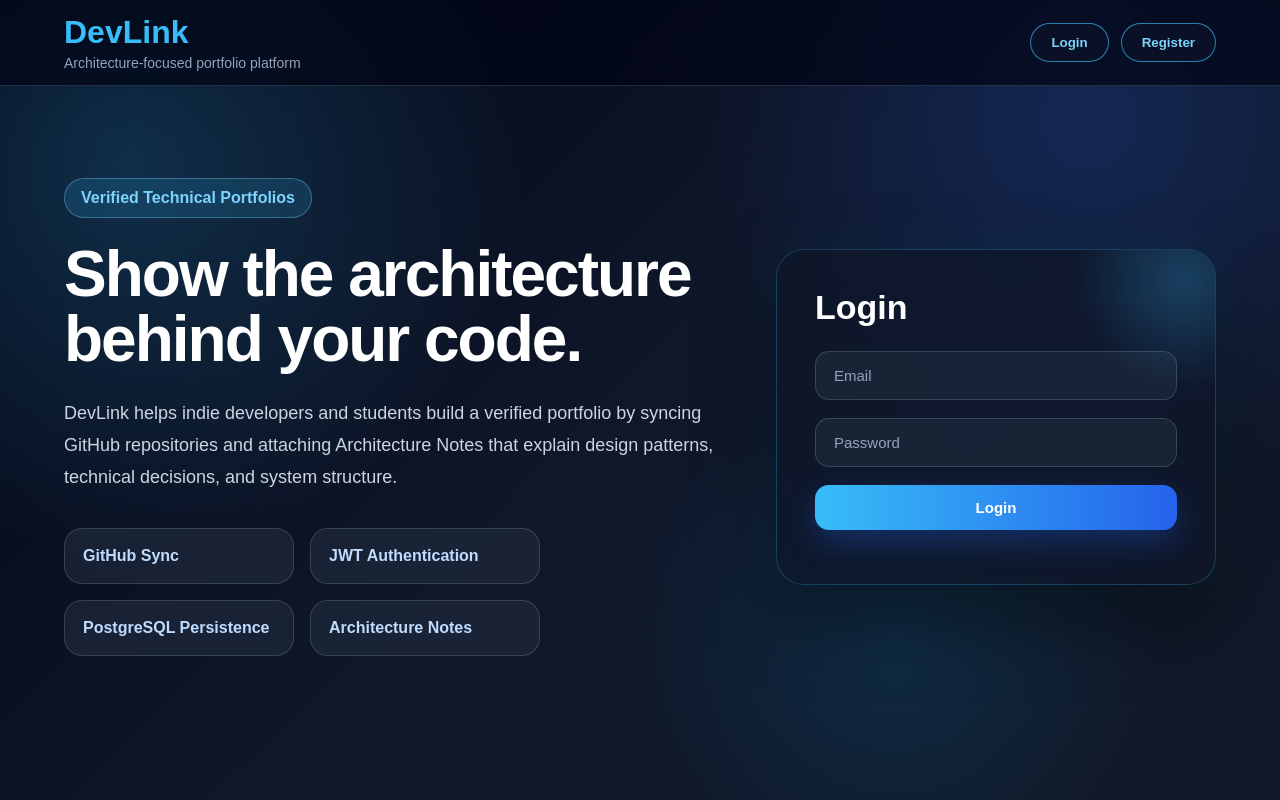
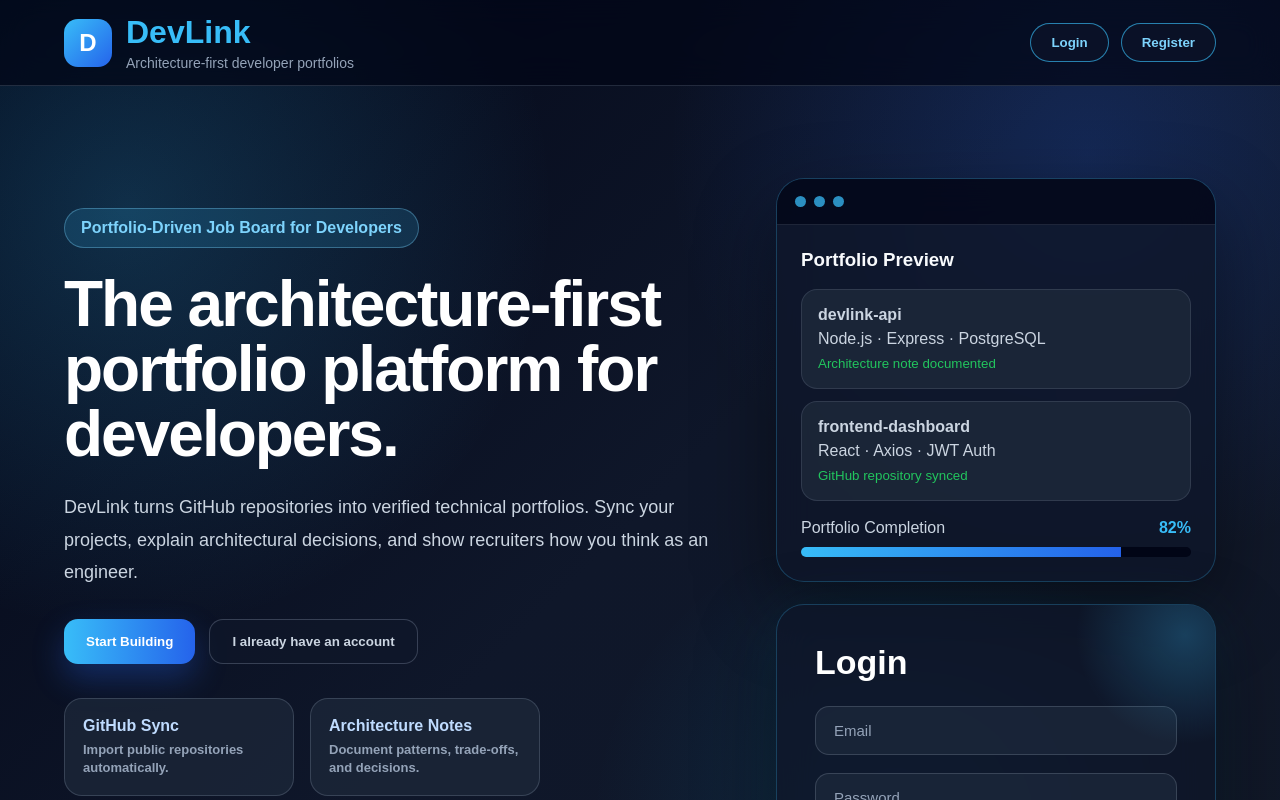
Before and after one commit to meliskahraman/DevLink, a React (Create React App) app in the folder frontend/: page / in a window 1280 px wide. Shown: the top 800 px of the page. Built offline with nearby package versions, Linux system fonts and the light colour scheme.

Commit message:
Create product-focused landing page

```diff
--- a/frontend/src/App.css
+++ b/frontend/src/App.css
@@ -611,3 +611,140 @@ body {
     flex-direction: column;
   }
 }
+
+.brand-area {
+  display: flex;
+  align-items: center;
+  gap: 14px;
+}
+
+.hero-actions {
+  display: flex;
+  gap: 14px;
+  margin-top: 30px;
+  flex-wrap: wrap;
+}
+
+.hero-actions button {
+  padding: 14px 22px;
+  border: none;
+  border-radius: 14px;
+  background: linear-gradient(90deg, #38bdf8, #2563eb);
+  color: white;
+  font-weight: bold;
+  cursor: pointer;
+  box-shadow: 0 14px 32px rgba(37, 99, 235, 0.32);
+}
+
+.hero-actions button.secondary {
+  background: rgba(15, 23, 42, 0.75);
+  border: 1px solid rgba(148, 163, 184, 0.3);
+  color: #cbd5e1;
+  box-shadow: none;
+}
+
+.right-column {
+  display: flex;
+  flex-direction: column;
+  gap: 22px;
+}
+
+.product-preview {
+  background: rgba(15, 23, 42, 0.78);
+  border: 1px solid rgba(56, 189, 248, 0.25);
+  border-radius: 28px;
+  overflow: hidden;
+  box-shadow: 0 30px 80px rgba(0, 0, 0, 0.42);
+  backdrop-filter: blur(18px);
+}
+
+.preview-header {
+  height: 46px;
+  background: rgba(2, 6, 23, 0.75);
+  border-bottom: 1px solid rgba(148, 163, 184, 0.18);
+  display: flex;
+  align-items: center;
+  gap: 8px;
+  padding: 0 18px;
+}
+
+.preview-header span {
+  width: 11px;
+  height: 11px;
+  border-radius: 50%;
+  background: #38bdf8;
+  opacity: 0.75;
+}
+
+.preview-content {
+  padding: 24px;
+}
+
+.preview-content h3 {
+  margin: 0 0 18px;
+  color: #f8fafc;
+}
+
+.preview-card {
+  background: rgba(30, 41, 59, 0.82);
+  border: 1px solid rgba(148, 163, 184, 0.18);
+  border-radius: 16px;
+  padding: 16px;
+  margin-bottom: 12px;
+}
+
+.preview-title {
+  color: #7dd3fc;
+  font-weight: bold;
+  margin: 0 0 6px;
+}
+
+.preview-card p {
+  margin: 0 0 6px;
+  color: #cbd5e1;
+}
+
+.preview-card small {
+  color: #22c55e;
+}
+
+.preview-progress {
+  margin-top: 18px;
+}
+
+.preview-progress > div:first-child {
+  display: flex;
+  justify-content: space-between;
+  color: #cbd5e1;
+  margin-bottom: 10px;
+}
+
+.preview-progress strong {
+  color: #38bdf8;
+}
+
+.mini-progress {
+  width: 100%;
+  height: 10px;
+  background: #020617;
+  border-radius: 999px;
+  overflow: hidden;
+}
+
+.mini-progress div {
+  width: 82%;
+  height: 100%;
+  background: linear-gradient(90deg, #38bdf8, #2563eb);
+}
+
+.feature-grid div {
+  display: flex;
+  flex-direction: column;
+  gap: 6px;
+}
+
+.feature-grid div span {
+  font-size: 13px;
+  color: #94a3b8;
+  line-height: 1.4;
+}
--- a/frontend/src/App.js
+++ b/frontend/src/App.js
@@ -17,37 +17,107 @@ function App() {
   return (
     <div className="app">
       <nav className="navbar">
+        <div className="brand-area">
+          <div className="logo-mark">D</div>
           <div>
             <h2>DevLink</h2>
-          <p>Architecture-focused portfolio platform</p>
+            <p>Architecture-first developer portfolios</p>
+          </div>
         </div>
 
         <div className="nav-actions">
-          <button onClick={() => setMode("login")}>Login</button>
-          <button onClick={() => setMode("register")}>Register</button>
+          <button
+            className={mode === "login" ? "active" : ""}
+            onClick={() => setMode("login")}
+          >
+            Login
+          </button>
+
+          <button
+            className={mode === "register" ? "active" : ""}
+            onClick={() => setMode("register")}
+          >
+            Register
+          </button>
         </div>
       </nav>
 
-      <main className="hero">
+      <main className="hero product-hero">
         <section className="hero-left">
-          <span className="badge">Verified Technical Portfolios</span>
+          <span className="badge">Portfolio-Driven Job Board for Developers</span>
 
-          <h1>Show the architecture behind your code.</h1>
+          <h1>The architecture-first portfolio platform for developers.</h1>
 
           <p>
-            DevLink helps indie developers and students build a verified
-            portfolio by syncing GitHub repositories and attaching Architecture
-            Notes that explain design patterns, technical decisions, and system
-            structure.
+            DevLink turns GitHub repositories into verified technical portfolios.
+            Sync your projects, explain architectural decisions, and show
+            recruiters how you think as an engineer.
           </p>
 
+          <div className="hero-actions">
+            <button onClick={() => setMode("register")}>Start Building</button>
+            <button className="secondary" onClick={() => setMode("login")}>
+              I already have an account
+            </button>
+          </div>
+
           <div className="feature-grid">
-            <div>GitHub Sync</div>
-            <div>JWT Authentication</div>
-            <div>PostgreSQL Persistence</div>
-            <div>Architecture Notes</div>
+            <div>
+              <strong>GitHub Sync</strong>
+              <span>Import public repositories automatically.</span>
+            </div>
+
+            <div>
+              <strong>Architecture Notes</strong>
+              <span>Document patterns, trade-offs, and decisions.</span>
+            </div>
+
+            <div>
+              <strong>Verified Portfolio</strong>
+              <span>Show technical depth beyond project names.</span>
+            </div>
+
+            <div>
+              <strong>Recruiter Ready</strong>
+              <span>Present your engineering thinking clearly.</span>
+            </div>
           </div>
         </section>
+
+        <section className="right-column">
+          <div className="product-preview">
+            <div className="preview-header">
+              <span></span>
+              <span></span>
+              <span></span>
+            </div>
+
+            <div className="preview-content">
+              <h3>Portfolio Preview</h3>
+
+              <div className="preview-card">
+                <p className="preview-title">devlink-api</p>
+                <p>Node.js · Express · PostgreSQL</p>
+                <small>Architecture note documented</small>
+              </div>
+
+              <div className="preview-card">
+                <p className="preview-title">frontend-dashboard</p>
+                <p>React · Axios · JWT Auth</p>
+                <small>GitHub repository synced</small>
+              </div>
+
+              <div className="preview-progress">
+                <div>
+                  <span>Portfolio Completion</span>
+                  <strong>82%</strong>
+                </div>
+                <div className="mini-progress">
+                  <div></div>
+                </div>
+              </div>
+            </div>
+          </div>
 
           <section className="auth-panel">
             {mode === "login" ? (
@@ -56,6 +126,7 @@ function App() {
               <RegisterForm />
             )}
           </section>
+        </section>
       </main>
     </div>
   );
```
Lines whose indentation alone changed are shown as unchanged.
